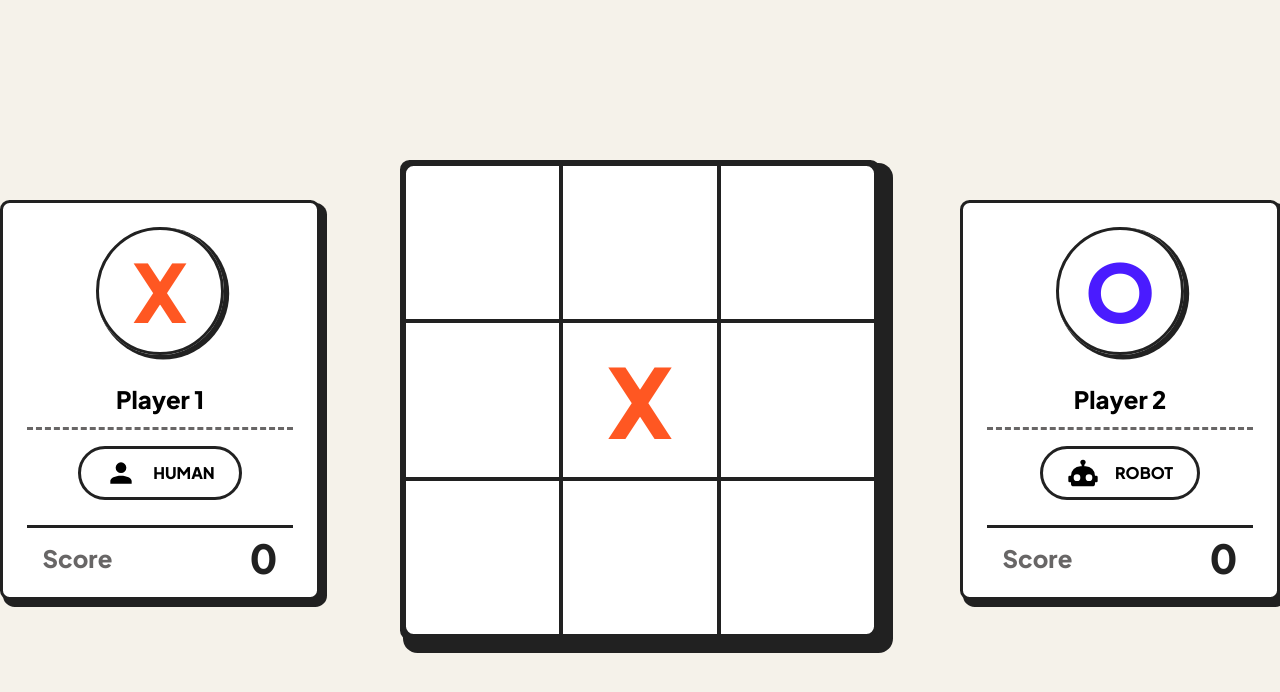
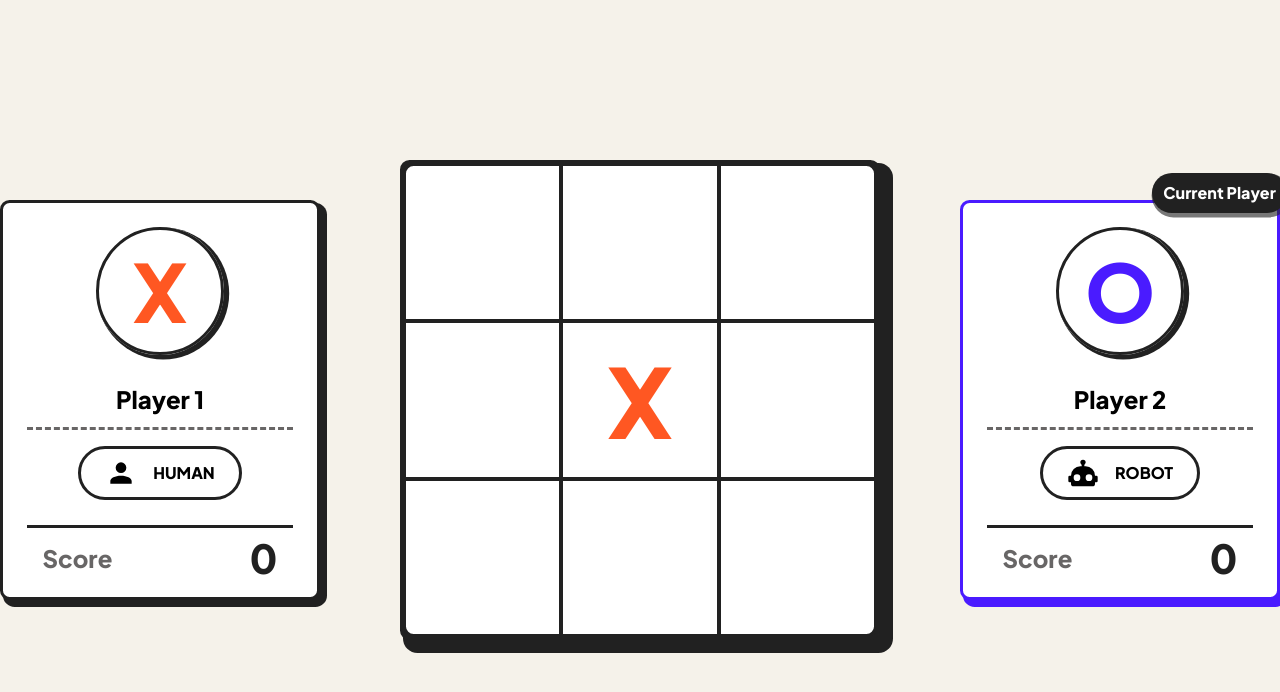
Before and after one commit to jakesummer/tic-tac-toe, a plain HTML site: page index.html in a window 1280 px wide. Both pictures are taken after a click on the element 640 px from the left and 400 px from the top of the page. Drawn offline with Linux system fonts and the light colour scheme.

Commit message:
Update player score cards UI when game is played

```diff
--- a/index.html
+++ b/index.html
@@ -9,7 +9,7 @@
 </head>
 <body>
     <div id="content">
-        <div class="player-card" id="player-x">
+        <div class="player-card current-player" id="player-x">
             <div class="player-symbol player-x-symbol">X</div>
             <input type="text" class="player-name" value="Player 1">
             <button class="player-type-btn">
@@ -18,7 +18,7 @@
             </button>
             <div class="player-score">
                 <p class="score-text">Score</p>
-                <p class="score-num">0</p>
+                <p class="score-num" id="score-num-x">0</p>
             </div>
         </div>
         <div id="gameboard">
@@ -41,7 +41,7 @@
             </button>
             <div class="player-score">
                 <p class="score-text">Score</p>
-                <p class="score-num">0</p>
+                <p class="score-num" id="score-num-o">0</p>
             </div>
         </div>
     </div>
--- a/script.js
+++ b/script.js
@@ -101,7 +101,7 @@ const gameManager = function() {
         changeCurrentPlayer();
     };
 
-    return { getCurrentPlayer, playRound, printNewRound, resetGame };
+    return { getCurrentPlayer, playRound, printNewRound, resetGame, playerX, playerO };
 }();
 
 /* Display Manager (IIFE)
@@ -114,7 +114,9 @@ Displays winner/tie */
 const displayManager = function() {
     const boardDiv = document.getElementById("gameboard");
     const playerXCard = document.getElementById("player-x");
-    const playerOCard = document.getElementById("player-O");
+    const playerOCard = document.getElementById("player-o");
+    const playerXScoreCount = document.getElementById("score-num-x");
+    const playerOScoreCount = document.getElementById("score-num-o");
     const gameOverModal = document.getElementById("game-over-modal");
     const mainContent = document.getElementById("content");
     const winnerText = document.getElementById("winner-text");
@@ -132,8 +134,24 @@ const displayManager = function() {
                 grid.textContent = gridSymbol;
                 grid.classList.add(`player-${gridSymbol.toLowerCase()}-symbol`);
             }
+
+            updatePlayerCards();
         }
-    }
+    };
+
+    const updatePlayerCards = () => {
+        const currentPlayer = gameManager.getCurrentPlayer();
+        if (currentPlayer.symbol === "X") {
+            playerXCard.classList.add("current-player");
+            playerOCard.classList.remove("current-player");
+        } else {
+            playerXCard.classList.remove("current-player");
+            playerOCard.classList.add("current-player");
+        }
+
+        playerXScoreCount.textContent = gameManager.playerX.getGamesWon();
+        playerOScoreCount.textContent = gameManager.playerO.getGamesWon();
+    };
 
     const resetBoardDisplay = () => {
         for (const grid of boardDiv.children) {
@@ -171,6 +189,7 @@ const displayManager = function() {
     playAgainBtn.addEventListener("click", () => {
         resetBoardDisplay();
         gameManager.resetGame();
+        updatePlayerCards();
         gameOverModal.classList.remove("visible");
         mainContent.style.filter = "blur(0)";
     })
--- a/style.css
+++ b/style.css
@@ -67,6 +67,7 @@ h1, h2, h3, h4, h5, h6 {
     --player-x-color: #FF5722;
     --player-o-color: #4A1BFF;
     --font-border-color: #212121;
+    --font-border-color-clear: #2121219b;
     --font-border-color-light: #686666;
     --border-radius: 0.6rem;
 }
@@ -138,6 +139,42 @@ body {
     box-shadow: 0.3125rem 0.3125rem 0rem 0.125rem var(--font-border-color);
     border-radius: var(--border-radius);
     color: var(--font-border-color);
+    position: relative;
+}
+
+.player-card::after {
+    content: "Current Player";
+    background-color: var(--font-border-color);
+    color: var(--card-color);
+    font-weight: 800;
+    border-radius: 2rem;
+    padding: 0.5rem 0.7rem;
+    top: -30px;
+    right: -10px;
+    position: absolute;
+    -webkit-box-shadow: 0.1rem 0.15rem 0rem 0.125rem var(--font-border-color-clear);
+    box-shadow: 0.1rem 0.15rem 0rem 0.125rem var(--font-border-color-clear);
+    visibility: hidden;
+}
+
+#player-x.current-player {
+    border-color: var(--player-x-color);
+    -webkit-box-shadow: 0.3125rem 0.3125rem 0rem 0.125rem var(--player-x-color);
+    box-shadow: 0.3125rem 0.3125rem 0rem 0.125rem var(--player-x-color);
+}
+
+#player-x.current-player::after {
+    visibility: visible;
+}
+
+#player-o.current-player {
+    border-color: var(--player-o-color);
+    -webkit-box-shadow: 0.3125rem 0.3125rem 0rem 0.125rem var(--player-o-color);
+    box-shadow: 0.3125rem 0.3125rem 0rem 0.125rem var(--player-o-color);
+}
+
+#player-o.current-player::after {
+    visibility: visible;
 }
 
 .player-symbol {
```
